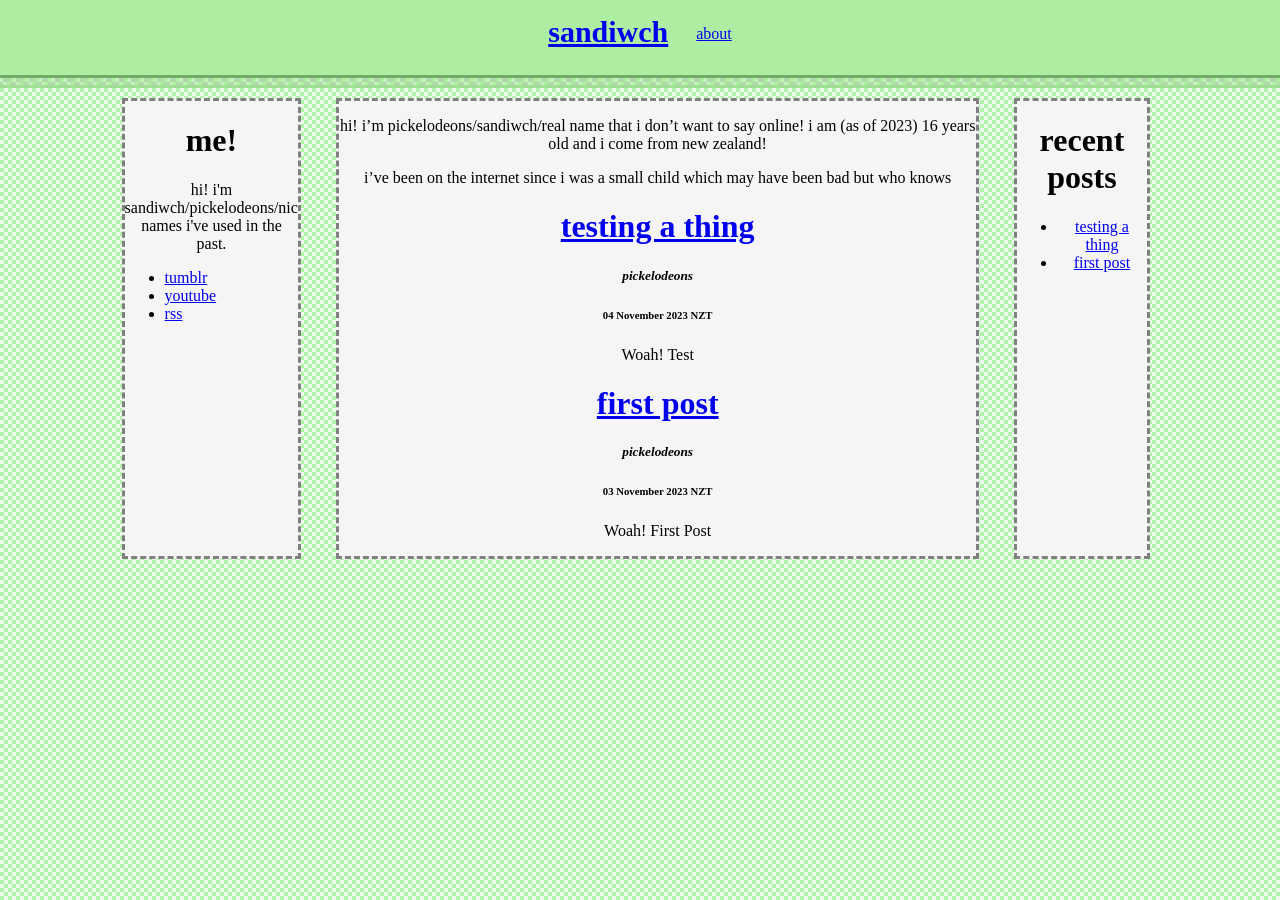
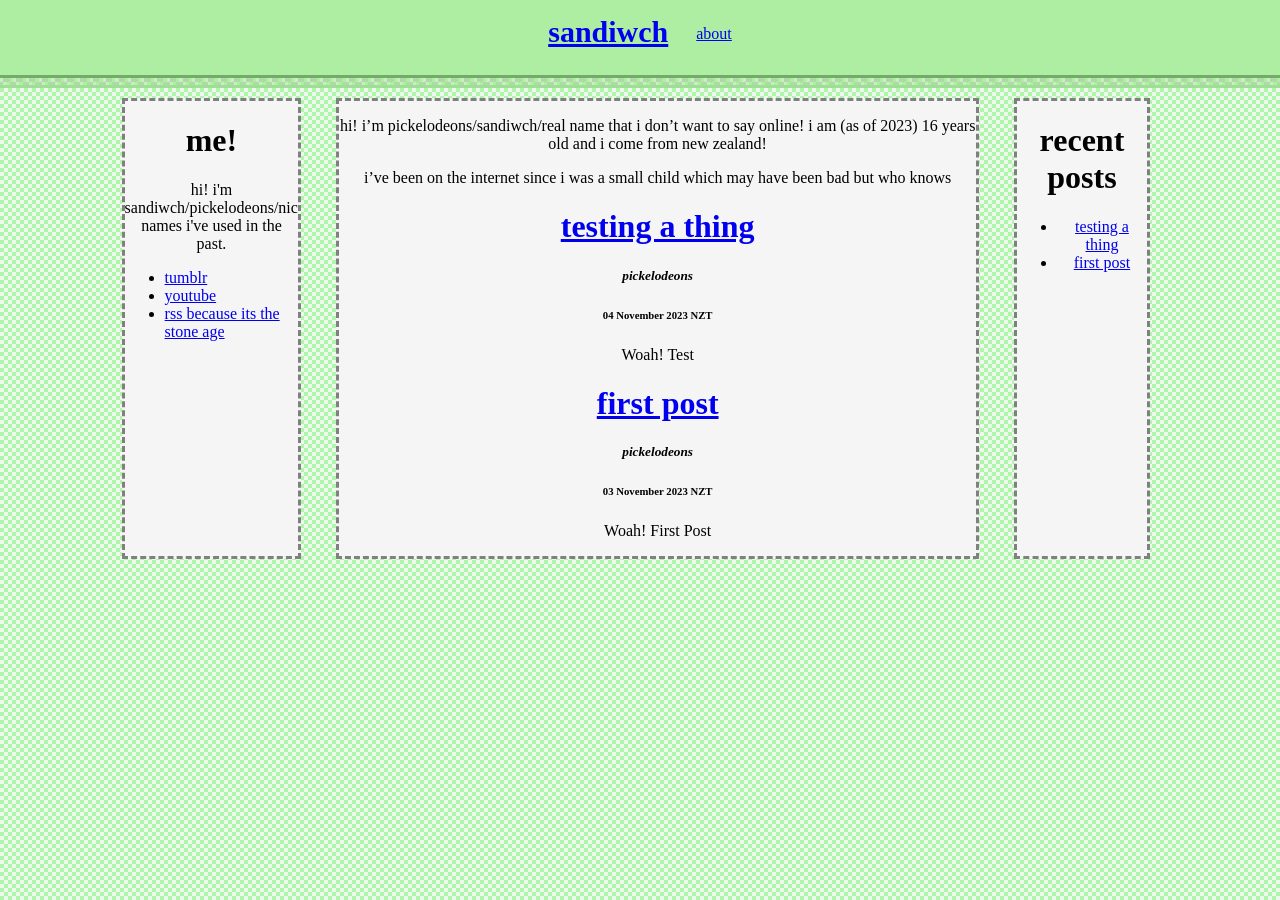
Before and after one commit to nickelodeon222/blog.sandiwch.com, a Jekyll site: the page built from index.markdown, in a window 1280 px wide. Built offline with Jekyll 4.4.1, drawn with Linux system fonts in a browser that asks for light colours.

Commit message:
added silly rss joke

```diff
--- a/_layouts/base.html
+++ b/_layouts/base.html
@@ -35,7 +35,7 @@
                         <a href="https://youtube.com/@nickelodeon2226">youtube</a>
                     </li>
                     <li>
-                        <a href="/feed.xml">rss</a>
+                        <a href="/feed.xml">rss because its the stone age</a>
                     </li>
                 </ul>
             </div>
```
